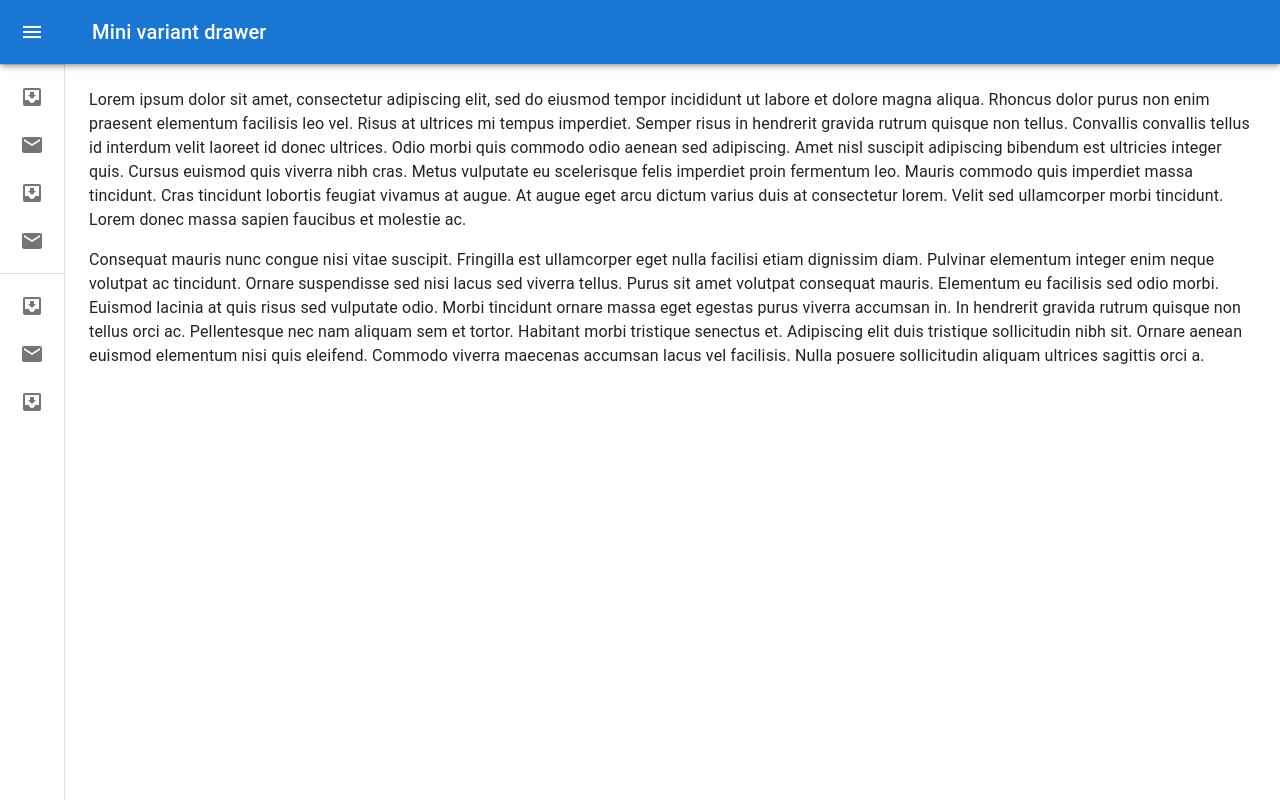
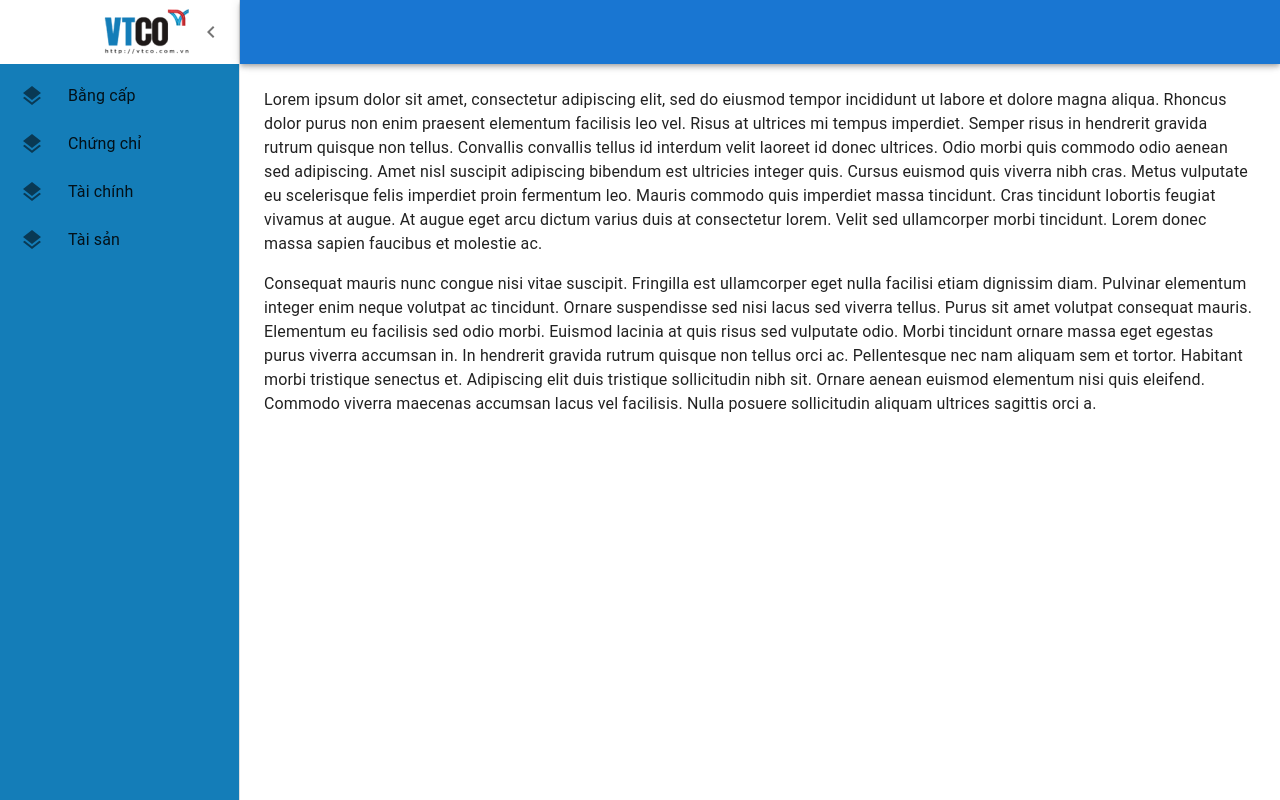
Before and after one commit to taican-1002/dauthau, a React (Create React App) app: page /home in a window 1280 px wide. Built offline with nearby package versions, Linux system fonts and the light colour scheme.

Commit message:
update[sidebar-header]

```diff
--- /dev/null
+++ b/src/common/assets/styles/_variables.scss
@@ -0,0 +1,40 @@
+// #region Color
+$color-primary: #147DB8;
+
+$color-select: #1E1918;
+$color-hover-green: #DFE5E4;
+$color-light-blue: #00D1FF;
+
+// Info
+$color-success: #009278;
+$color-info: #0157BC;
+$color-error: #BC0101;
+$color-warning: #FBB500;
+$color-primary-tint: #EDF6FB;
+$color-error-disabled: #EFD9D9;
+$color-primary-disabled: #B9D8EA;
+$color-warning-disabled: #FEE9B3;
+
+// Netural
+$color-white: #FFFFFF;
+$color-light-gray: #BCBFC5;
+$color-mid-gray: #A2A7B2;
+$color-dark-gray: #878B94;
+$color-black: linear-gradient(0deg, rgba(0, 0, 0, 0.2), rgba(0, 0, 0, 0.2)), #000000;;
+
+// #endregion Color
+
+// #region Font
+$fs-normal: 16px;
+$fs-lg: 20px;
+$fs-xl: 32px;
+// #endregion Font
+
+// #region Breakpoint
+$breakpoint-xs: 0;
+$breakpoint-sm: 640px;
+$breakpoint-md: 768px;
+$breakpoint-lg: 1024px;
+$breakpoint-xl: 1536px;
+$breakpoint-xxl: 1920px;
+// #endregion Breakpoint
--- /dev/null
+++ b/src/common/assets/styles/index.scss
@@ -0,0 +1,3 @@
+@import "app.scss";
+
+@import "menu.scss";
--- /dev/null
+++ b/src/common/assets/styles/menu.scss
@@ -0,0 +1,6 @@
+@import './variables';
+
+.list-menu {
+    background-color: $color-primary;
+    height: 100%;
+}
--- /dev/null
+++ b/src/common/components/layout/CListItem.js
@@ -0,0 +1,33 @@
+import React from 'react'
+
+import { ListItemButton, ListItemIcon, ListItemText} from "@mui/material";
+
+function CListItem(props) {
+  return (
+    <>
+        <ListItemButton
+            key={props.text}
+            sx={{
+                minHeight: 48,
+                justifyContent: props.open ? "initial" : "center",
+                px: 2.5,
+            }}
+            >
+            <ListItemIcon
+                sx={{
+                minWidth: 0,
+                mr: props.open ? 3 : "auto",
+                justifyContent: "center",
+                }}
+            >
+                {props.children}
+            </ListItemIcon>
+            <ListItemText primary={props.text}
+                sx={{ opacity: props.open ? 1 : 0 }}
+            />
+        </ListItemButton>
+    </>
+  )
+}
+
+export default CListItem
--- a/src/common/components/layout/CMenu.js
+++ b/src/common/components/layout/CMenu.js
@@ -0,0 +1,33 @@
+import { List } from '@mui/material'
+import React from 'react'
+import CListItem from './CListItem'
+
+import {Layers as LayersIcon} from '@mui/icons-material';
+
+const listItems = [
+    {text: 'Bằng cấp', icon: LayersIcon},
+    {text: 'Chứng chỉ', icon: LayersIcon},
+    {text: 'Tài chính', icon: LayersIcon},
+    {text: 'Tài sản', icon: LayersIcon},
+]
+
+function CMenu(props) {
+
+    return (
+        <List className = 'list-menu'>
+        {
+            listItems.map((item, index)=>(
+                <CListItem
+                    key = {index}
+                    text = {item.text}
+                    open = {props.open}
+                >
+                    <item.icon/>
+                </CListItem>
+            ))
+        }
+    </List>
+  )
+}
+
+export default CMenu
--- a/src/common/components/layout/CNavbar.js
+++ b/src/common/components/layout/CNavbar.js
@@ -0,0 +1,94 @@
+import React from 'react'
+import CMenu from './CMenu'
+
+import { styled, useTheme } from "@mui/material/styles";
+
+import {
+    Drawer as MuiDrawer,
+    Typography,
+    IconButton,
+} from "@mui/material";
+
+import {
+    ChevronLeft as ChevronLeftIcon,
+    ChevronRight as ChevronRightIcon,
+} from "@mui/icons-material"
+
+import Logo from "../../assets/image/logovtco.png"
+
+
+const drawerWidth = 240;
+const drawerWidthSmall = 150;
+
+const openedMixin = (theme) => ({
+    width: drawerWidth,
+    transition: theme.transitions.create("width", {
+      easing: theme.transitions.easing.sharp,
+      duration: theme.transitions.duration.enteringScreen,
+    }),
+    overflowX: "hidden",
+  });
+
+  const closedMixin = (theme) => ({
+    transition: theme.transitions.create("width", {
+      easing: theme.transitions.easing.sharp,
+      duration: theme.transitions.duration.leavingScreen,
+    }),
+    overflowX: "hidden",
+    width: `calc(${drawerWidthSmall}px + 1px)`,
+    [theme.breakpoints.up("sm")]: {
+      width: `calc(${drawerWidthSmall}px + 1px)`,
+    },
+  });
+
+const Drawer = styled(MuiDrawer, {
+    shouldForwardProp: (prop) => prop !== "open",
+  })(({ theme, open }) => ({
+    width: drawerWidth,
+    flexShrink: 0,
+    whiteSpace: "nowrap",
+    boxSizing: "border-box",
+    ...(open && {
+      ...openedMixin(theme),
+      "& .MuiDrawer-paper": openedMixin(theme),
+    }),
+    ...(!open && {
+      ...closedMixin(theme),
+      "& .MuiDrawer-paper": closedMixin(theme),
+    }),
+  }));
+
+  const DrawerHeader = styled("div")(({ theme }) => ({
+    display: "flex",
+    alignItems: "center",
+    justifyContent: "flex-end",
+    padding: theme.spacing(0, 1),
+    // necessary for content to be below app bar
+    ...theme.mixins.toolbar,
+  }));
+
+function CNavbar(props) {
+
+    const theme = useTheme();
+
+  return (
+    <>
+      <Drawer variant="permanent" open={props.open}>
+        <DrawerHeader>
+        <img src={Logo} alt="" />
+          <IconButton onClick={props.handleDrawerClose}>
+            {theme.direction === "rtl" ? (
+              <ChevronRightIcon />
+            ) : (
+              <ChevronLeftIcon />
+            )}
+          </IconButton>
+        </DrawerHeader>
+        {/* <Divider /> */}
+        <CMenu open={props.open}/>
+      </Drawer>
+    </>
+  )
+}
+
+export default CNavbar
--- a/src/index.js
+++ b/src/index.js
@@ -1,4 +1,4 @@
-import "./common/assets/app.scss";
+import "./common/assets/styles/index.scss";
 
 import React from "react";
 import ReactDOM from "react-dom";
--- a/src/modules/Home/index.js
+++ b/src/modules/Home/index.js
@@ -1,45 +1,16 @@
 import * as React from "react";
 import { styled, useTheme } from "@mui/material/styles";
 import Box from "@mui/material/Box";
-import MuiDrawer from "@mui/material/Drawer";
 import MuiAppBar from "@mui/material/AppBar";
 import Toolbar from "@mui/material/Toolbar";
-import List from "@mui/material/List";
 import CssBaseline from "@mui/material/CssBaseline";
 import Typography from "@mui/material/Typography";
-import Divider from "@mui/material/Divider";
 import IconButton from "@mui/material/IconButton";
 import MenuIcon from "@mui/icons-material/Menu";
-import ChevronLeftIcon from "@mui/icons-material/ChevronLeft";
-import ChevronRightIcon from "@mui/icons-material/ChevronRight";
-import ListItemButton from "@mui/material/ListItemButton";
-import ListItemIcon from "@mui/material/ListItemIcon";
-import ListItemText from "@mui/material/ListItemText";
-import InboxIcon from "@mui/icons-material/MoveToInbox";
-import MailIcon from "@mui/icons-material/Mail";
+import CNavbar from "../../common/components/layout/CNavbar";
 
 const drawerWidth = 240;
-
-const openedMixin = (theme) => ({
-  width: drawerWidth,
-  transition: theme.transitions.create("width", {
-    easing: theme.transitions.easing.sharp,
-    duration: theme.transitions.duration.enteringScreen,
-  }),
-  overflowX: "hidden",
-});
-
-const closedMixin = (theme) => ({
-  transition: theme.transitions.create("width", {
-    easing: theme.transitions.easing.sharp,
-    duration: theme.transitions.duration.leavingScreen,
-  }),
-  overflowX: "hidden",
-  width: `calc(${theme.spacing(7)} + 1px)`,
-  [theme.breakpoints.up("sm")]: {
-    width: `calc(${theme.spacing(8)} + 1px)`,
-  },
-});
+const drawerWidthSmall = 150;
 
 const DrawerHeader = styled("div")(({ theme }) => ({
   display: "flex",
@@ -53,6 +24,7 @@ const DrawerHeader = styled("div")(({ theme }) => ({
 const AppBar = styled(MuiAppBar, {
   shouldForwardProp: (prop) => prop !== "open",
 })(({ theme, open }) => ({
+  width: `calc(100% - ${drawerWidthSmall}px)`,
   zIndex: theme.zIndex.drawer + 1,
   transition: theme.transitions.create(["width", "margin"], {
     easing: theme.transitions.easing.sharp,
@@ -68,26 +40,10 @@ const AppBar = styled(MuiAppBar, {
   }),
 }));
 
-const Drawer = styled(MuiDrawer, {
-  shouldForwardProp: (prop) => prop !== "open",
-})(({ theme, open }) => ({
-  width: drawerWidth,
-  flexShrink: 0,
-  whiteSpace: "nowrap",
-  boxSizing: "border-box",
-  ...(open && {
-    ...openedMixin(theme),
-    "& .MuiDrawer-paper": openedMixin(theme),
-  }),
-  ...(!open && {
-    ...closedMixin(theme),
-    "& .MuiDrawer-paper": closedMixin(theme),
-  }),
-}));
+
 
 export default function Home() {
-  const theme = useTheme();
-  const [open, setOpen] = React.useState(false);
+  const [open, setOpen] = React.useState(true);
 
   const handleDrawerOpen = () => {
     setOpen(true);
@@ -114,70 +70,14 @@ export default function Home() {
           >
             <MenuIcon />
           </IconButton>
-          <Typography variant="h6" noWrap component="div">
+          {/* <Typography variant="h6" noWrap component="div">
             Mini variant drawer
-          </Typography>
+          </Typography> */}
+
+          {/* <CInputField/> */}
         </Toolbar>
       </AppBar>
-      <Drawer variant="permanent" open={open}>
-        <DrawerHeader>
-          <IconButton onClick={handleDrawerClose}>
-            {theme.direction === "rtl" ? (
-              <ChevronRightIcon />
-            ) : (
-              <ChevronLeftIcon />
-            )}
-          </IconButton>
-        </DrawerHeader>
-        <Divider />
-        <List>
-          {["Inbox", "Starred", "Send email", "Drafts"].map((text, index) => (
-            <ListItemButton
-              key={text}
-              sx={{
-                minHeight: 48,
-                justifyContent: open ? "initial" : "center",
-                px: 2.5,
-              }}
-            >
-              <ListItemIcon
-                sx={{
-                  minWidth: 0,
-                  mr: open ? 3 : "auto",
-                  justifyContent: "center",
-                }}
-              >
-                {index % 2 === 0 ? <InboxIcon /> : <MailIcon />}
-              </ListItemIcon>
-              <ListItemText primary={text} sx={{ opacity: open ? 1 : 0 }} />
-            </ListItemButton>
-          ))}
-        </List>
-        <Divider />
-        <List>
-          {["All mail", "Trash", "Spam"].map((text, index) => (
-            <ListItemButton
-              key={text}
-              sx={{
-                minHeight: 48,
-                justifyContent: open ? "initial" : "center",
-                px: 2.5,
-              }}
-            >
-              <ListItemIcon
-                sx={{
-                  minWidth: 0,
-                  mr: open ? 3 : "auto",
-                  justifyContent: "center",
-                }}
-              >
-                {index % 2 === 0 ? <InboxIcon /> : <MailIcon />}
-              </ListItemIcon>
-              <ListItemText primary={text} sx={{ opacity: open ? 1 : 0 }} />
-            </ListItemButton>
-          ))}
-        </List>
-      </Drawer>
+      <CNavbar open={open} handleDrawerClose={handleDrawerClose}/>
       <Box component="main" sx={{ flexGrow: 1, p: 3 }}>
         <DrawerHeader />
         <Typography paragraph>
```
Also changed, not shown: src/common/components/controls/CInputField.js (+9 -0 lines), src/common/assets/image/logovtco.png (added), src/common/assets/styles/app.scss (renamed from src/common/assets/app.scss), 1 other file (tests, documents, lock files or other folders).
